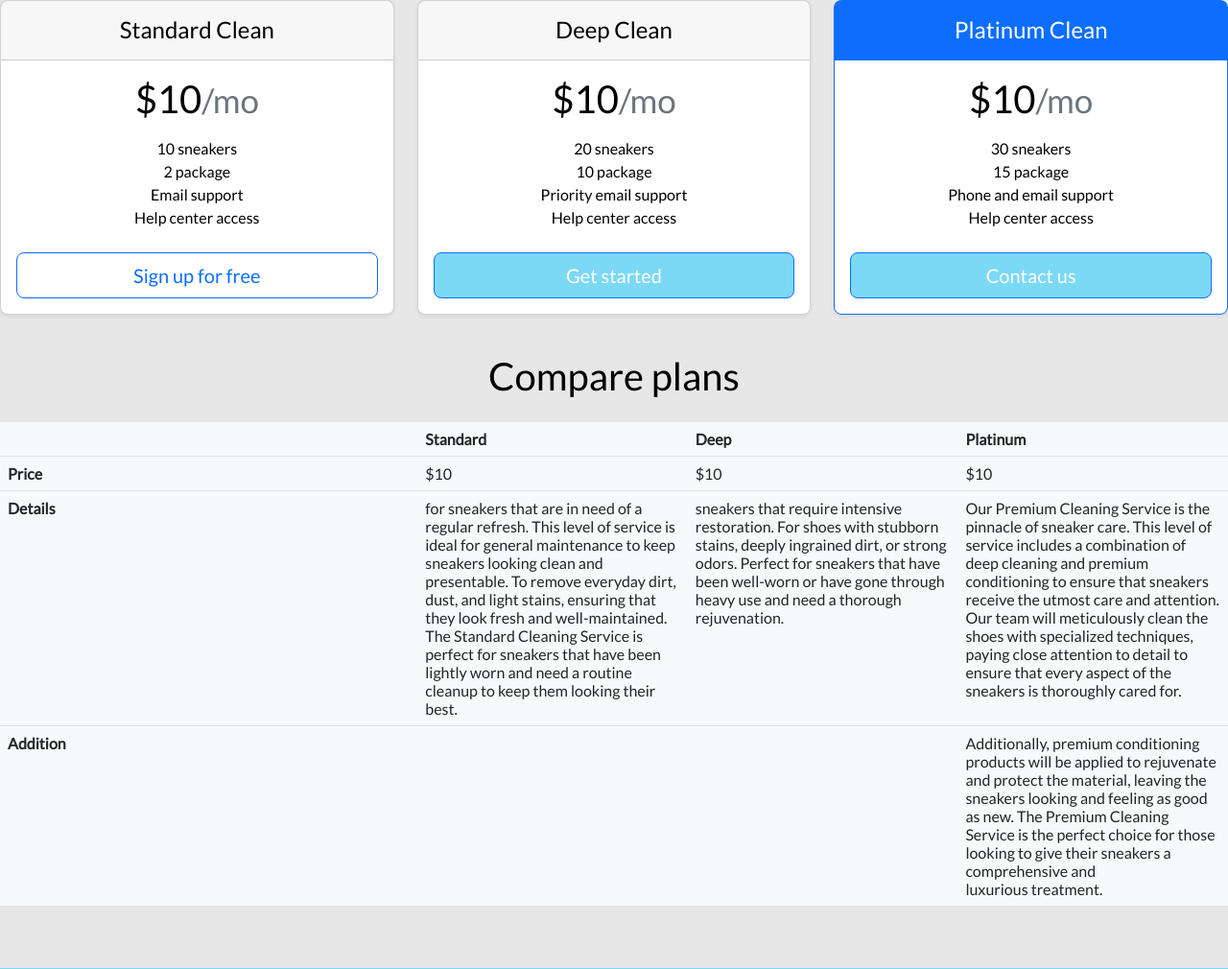
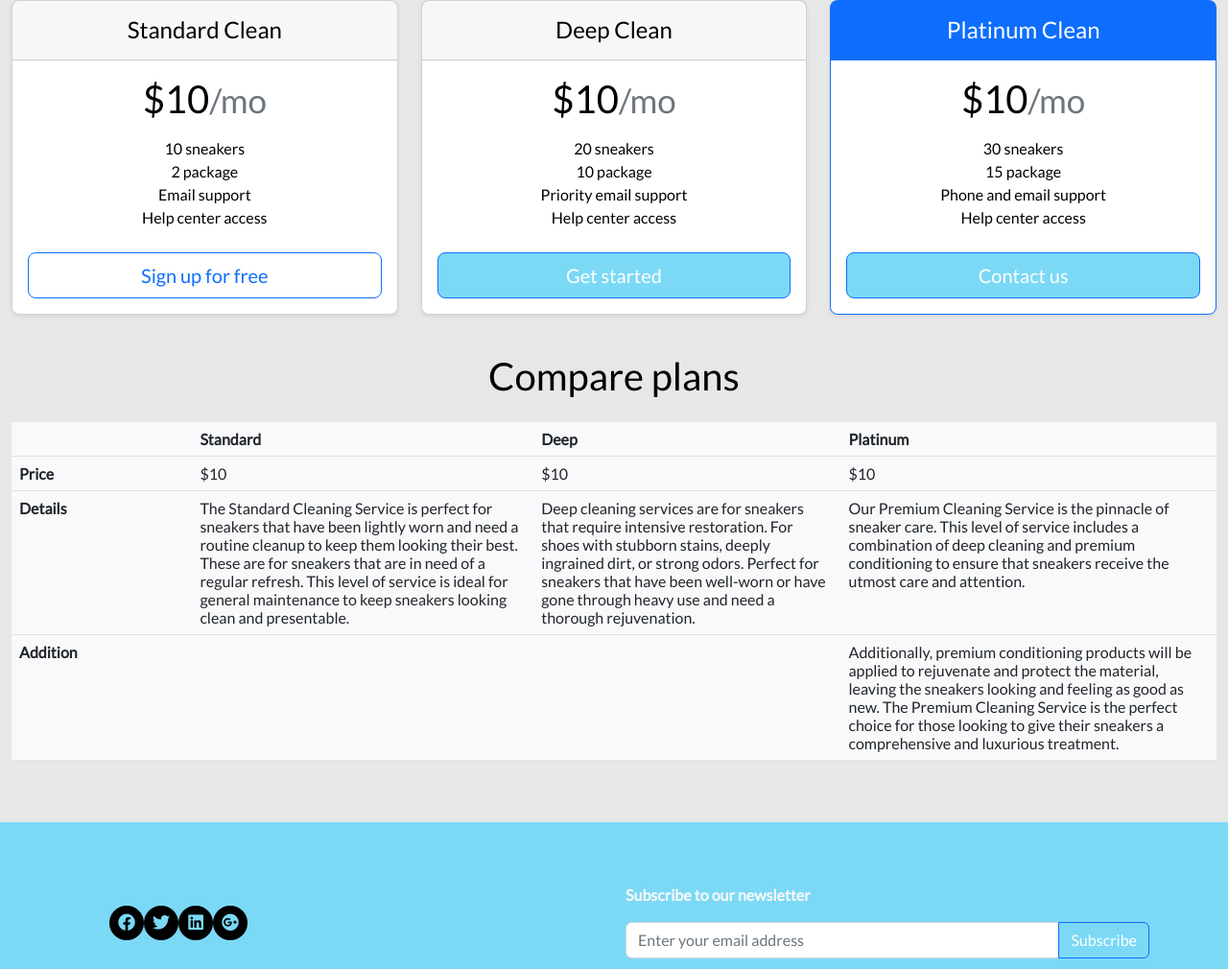
Before and after one commit to Nathius262/sneaksaver_project, a Django app: template templates/sneaksaver/pricing.html in a window 1280 px wide. Shown: the part 312-1322 px from the top of the page at 96% size. Run offline with Django 5.2, Linux system fonts and the light colour scheme; the template is opened without the code that fills it: most values are stand-ins (such as "Sample title", 1, 10 or a date in 2020); some libraries are stand-ins or nearby versions.

Commit message:
template update

```diff
--- a/templates/index.html
+++ b/templates/index.html
@@ -61,7 +61,7 @@
 
 
 					</div>
-					<a href="{% url 'product' %}" class="blue-bg p-2 col-lg-1 col-md-2 col-sm-3 col-5 mt-3 mb-5 nav-link p-link" > More >></a>
+					<a href="{% url 'product' %}" class="blue-bg p-2 px-4 btn mt-3 mb-5 p-link fs-3" > More >></a>
 
 				</div>
 
--- a/templates/sneaksaver/booking.html
+++ b/templates/sneaksaver/booking.html
@@ -96,7 +96,7 @@
     <div class="input-group mb-3">
         <select class="form-control" name="package" id="">
           {% for data in service %}
-            <option value="{{data.id}}">{{data.service_name}}</option>
+            <option value="{{data.id}}">{{data.service_name |title}}</option>
           {% endfor %}
         </select>
 
--- a/templates/sneaksaver/pricing.html
+++ b/templates/sneaksaver/pricing.html
@@ -17,6 +17,9 @@
     main{
       color:var(--black);
     }
+    .body-dark main .section{
+      color:var(--white)
+    }
 	</style>
 
     <header class="section">
@@ -25,7 +28,7 @@
             <p class="fs-5 text-muted">Select a Clean package and book on to clean sneakers.</p>
           </div>
     </header>
-	<main class="mb-5">
+	<main class="container-fluid mb-5" style="overflow-x: hidden;">
         <div class="row row-cols-1 row-cols-md-3 mb-3 text-center">
           <div class="col scroll-y-top-el">
             <div class="card mb-4 rounded-3 shadow-sm">
@@ -82,14 +85,14 @@
 
         <h2 class="display-6 text-center mb-4">Compare plans</h2>
 
-        <div class="table-responsive">
+        <div class="table-responsive d-md-block d-none">
           <table class="table text-start bg-light">
             <thead>
               <tr>
-                <th style="width: 34%;"></th>
-                <th style="width: 22%;">Standard</th>
-                <th style="width: 22%;">Deep</th>
-                <th style="width: 22%;">Platinum</th>
+                <th style="width: 15%;"></th>
+                <th style="width: ;">Standard</th>
+                <th style="width: ;">Deep</th>
+                <th style="width: ;">Platinum</th>
               </tr>
             </thead>
             <tbody>
@@ -105,18 +108,14 @@
               <tr>
                 <th scope="row" class="text-start">Details</th>
                 <td>
-                  for sneakers that are in need of a regular refresh. This level of service is ideal for general maintenance to keep sneakers looking clean and presentable.
-                  To remove everyday dirt, dust, and light stains, ensuring that they look fresh and well-maintained.
-                  The Standard Cleaning Service is perfect for sneakers that have been lightly worn and need a routine cleanup to keep them looking their best.
+                  The Standard Cleaning Service is perfect for sneakers that have been lightly worn and need a routine cleanup to keep them looking their best. These are for sneakers that are in need of a regular refresh. This level of service is ideal for general maintenance to keep sneakers looking clean and presentable.
                 </td>
                 <td>
-                  sneakers that require intensive restoration. For shoes with stubborn stains, deeply ingrained dirt, or strong odors.  Perfect for sneakers that
-                  have been well-worn or have gone through heavy use and need a thorough rejuvenation.
+                  Deep cleaning services are for sneakers that require intensive restoration. For shoes with stubborn stains, deeply ingrained dirt, or strong odors. Perfect for sneakers that have been well-worn or have gone through heavy use and need a thorough rejuvenation.
                 </td>
                 <td>
                   Our Premium Cleaning Service is the pinnacle of sneaker care. This level of service includes a combination of deep cleaning and premium conditioning to ensure
-                  that sneakers receive the utmost care and attention. Our team will meticulously clean the shoes with specialized techniques, paying close attention to detail
-                  to ensure that every aspect of the sneakers is thoroughly cared for.
+                  that sneakers receive the utmost care and attention.
                 </td>
               </tr>
 
@@ -137,5 +136,30 @@
 
           </table>
         </div>
+
+        <div class="section d-md-none container-lg d-flex justify-content-between flex-wrap flex-md-nowrap align-items-center pb-2 mb-3">
+					<div class="row featurette align-items-center">
+
+						<div class="col-12 scroll-x-top-el">
+							<div class="fs-1 fw-bold text-center">Standard Cleaning Service</div>
+              <p class="fw-bold fs-3 text-center">Price: ${{price_standard.service_price}}</p>
+							<p class="fs-3 text-center">The Standard Cleaning Service is perfect for sneakers that have been lightly worn and need a routine cleanup to keep them looking their best. These are for sneakers that are in need of a regular refresh. This level of service is ideal for general maintenance to keep sneakers looking clean and presentable.</p>
+						</div>
+
+						<div class="col-12 scroll-x-down-el">
+							<div class="fs-1 fw-bold text-center">Deep Cleaning Service</div>
+              <p class="fw-bold fs-3 text-center">Price: ${{price_deep.service_price}}</p>
+							<p class="fs-3 text-center">Deep cleaning services are for sneakers that require intensive restoration. For shoes with stubborn stains, deeply ingrained dirt, or strong odors. Perfect for sneakers that have been well-worn or have gone through heavy use and need a thorough rejuvenation.</p>
+						</div>
+
+						<div class="col-12 scroll-x-top-el">
+							<div class="fs-1 fw-bold text-center">Premium Cleaning Service</div>
+              <p class="fw-bold fs-3 text-center">Price: ${{price_premium.service_price}}</p>
+							<p class="fs-3 text-center">Our Premium Cleaning Service is the pinnacle of sneaker care. This level of service includes a combination of deep cleaning and premium conditioning to ensure
+                that sneakers receive the utmost care and attention.
+              </p>
+						</div>
+					</div>
+				</div>
       </main>
 {% endblock %}
```
